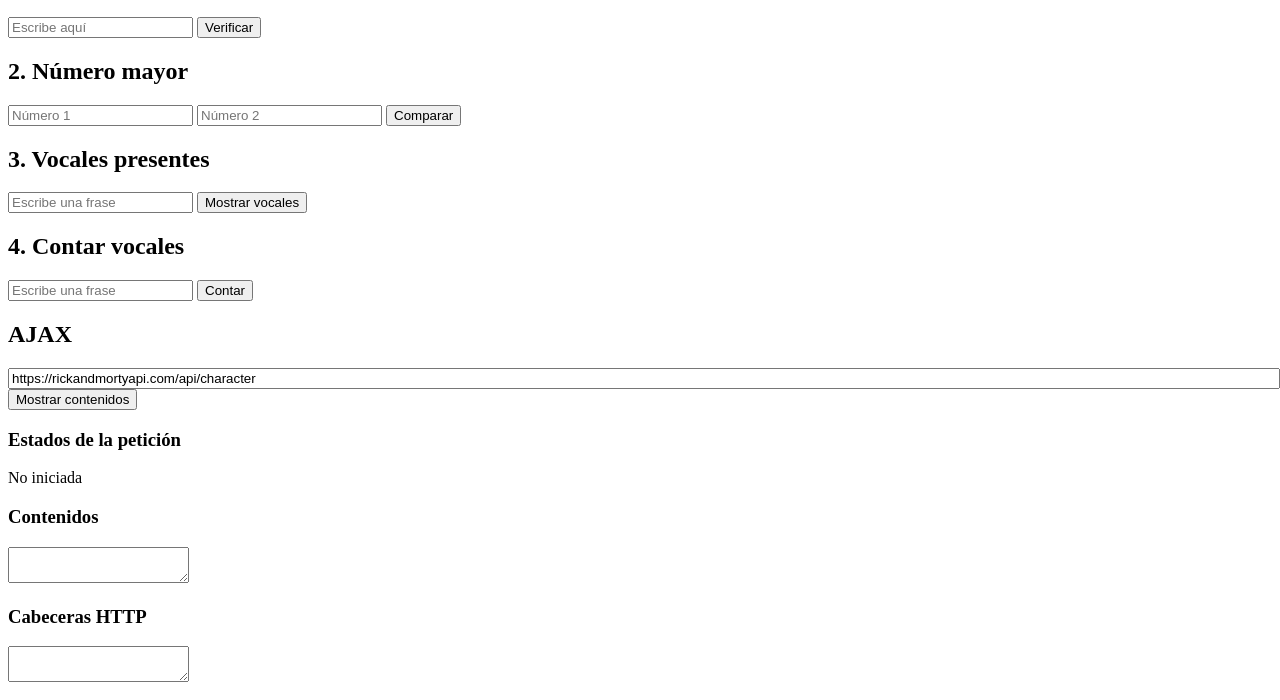
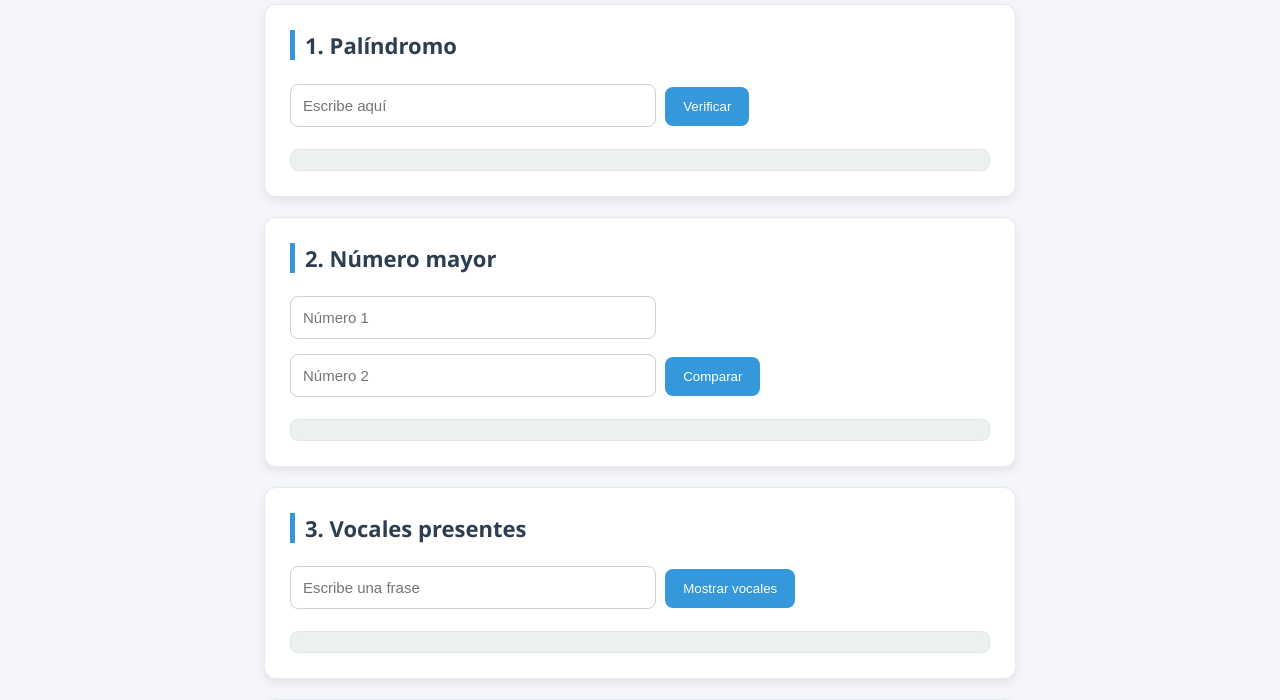
Before and after one commit to Jose0808/2025-2, a plain HTML site: page Desarrollo de Aplicaciones en Red/index.html in a window 1280 px wide. Shown: the part 110-810 px from the top of the page. Drawn offline with Linux system fonts and the light colour scheme; the site is published under a folder, as on GitHub Pages, so addresses that start at the root find nothing.

Commit message:
Update index.html

```diff
--- a/Desarrollo de Aplicaciones en Red/index.html
+++ b/Desarrollo de Aplicaciones en Red/index.html
@@ -4,7 +4,7 @@
 <head>
     <meta charset="UTF-8">
     <title>Laboratorio JS y AJAX</title>
-    <link rel="stylesheet" href="/assets/css/style.css">
+    <link rel="stylesheet" href="../assets/css/style.css">
 </head>
 
 <body>
```
